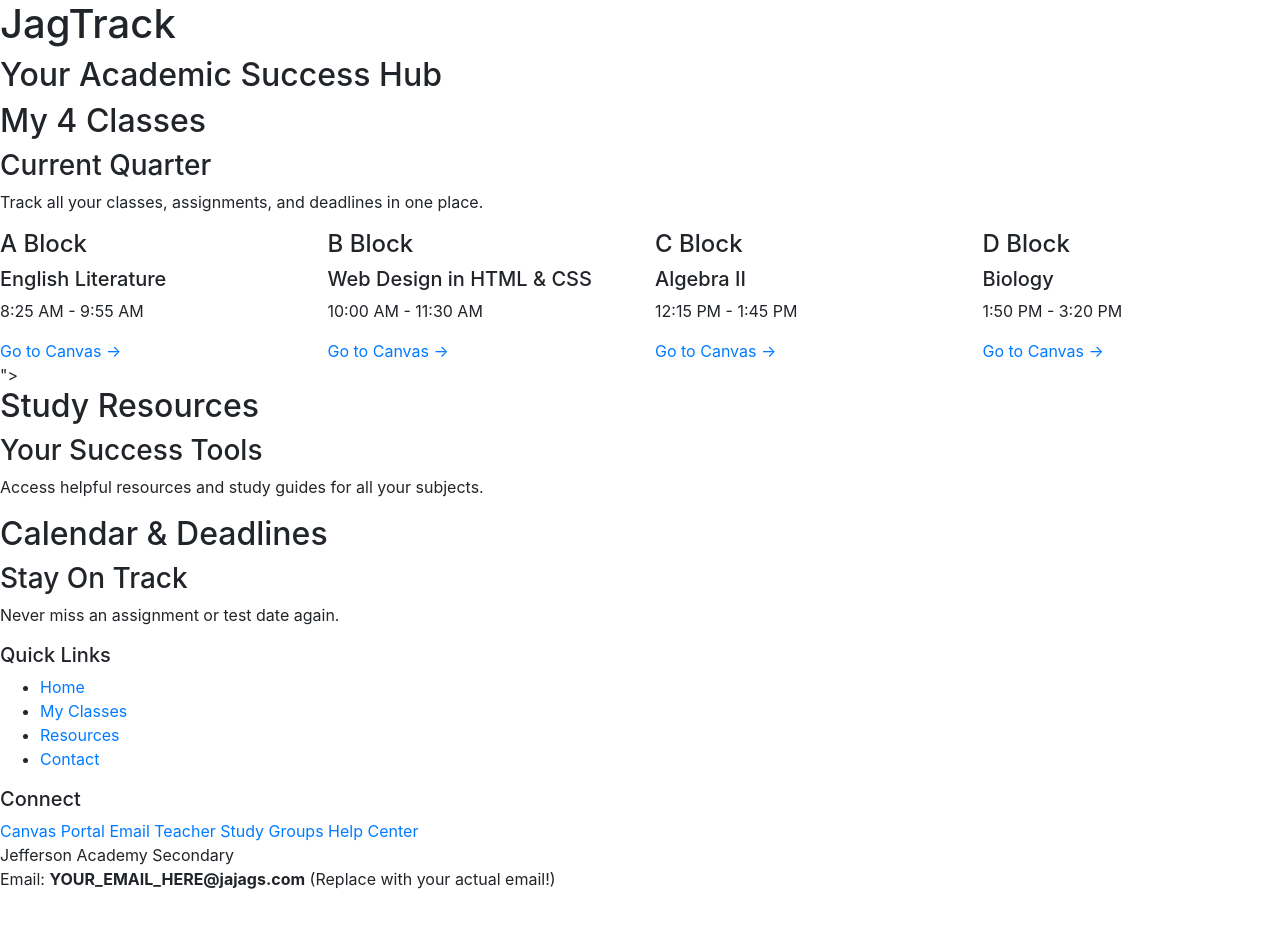
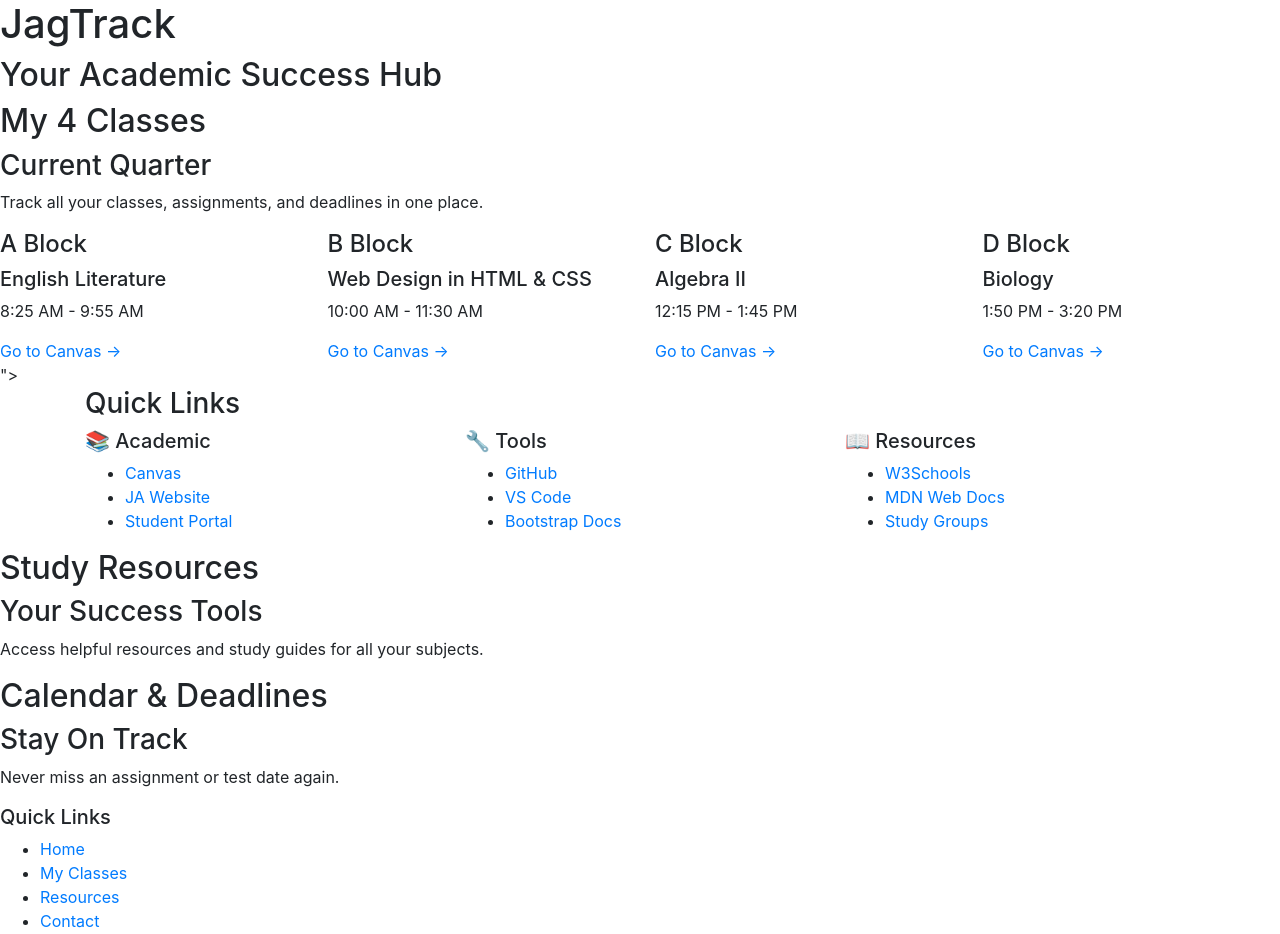
Before and after one commit to CarbonatedStrawberry/jagtrack, a website: page index.html in a window 1280 px wide. Shown: the top 934 px of the page. Before the commit the page ends 891 px from the top, so only its background shows below. Drawn offline with nearby package versions, Linux system fonts and the light colour scheme.

Commit message:
Checkpoint 2: Bootstrap Grid System and Quick Links complete

```diff
--- a/index.html
+++ b/index.html
@@ -65,7 +65,36 @@
   </div>
 </div>
 ">
-      <!-- Your Bootstrap grid schedule will go here -->
+      <div class="container">
+  <h3>Quick Links</h3>
+  <div class="row">
+      <div class="col-12 col-md-4">
+          <h5>📚 Academic</h5>
+          <ul>
+              <li><a href="https://jajags.instructure.com" target="_blank">Canvas</a></li>
+              <li><a href="https://secondary.jajags.com" target="_blank">JA Website</a></li>
+              <li><a href="#">Student Portal</a></li>
+          </ul>
+      </div>
+      <div class="col-12 col-md-4">
+          <h5>🔧 Tools</h5>
+          <ul>
+              <li><a href="https://github.com" target="_blank">GitHub</a></li>
+              <li><a href="https://code.visualstudio.com" target="_blank">VS Code</a></li>
+              <li><a href="https://getbootstrap.com/docs/4.5/" target="_blank">Bootstrap Docs</a></li>
+          </ul>
+      </div>
+      <div class="col-12 col-md-4">
+          <h5>📖 Resources</h5>
+          <ul>
+              <li><a href="https://www.w3schools.com" target="_blank">W3Schools</a></li>
+              <li><a href="https://developer.mozilla.org" target="_blank">MDN Web Docs</a></li>
+              <li><a href="#">Study Groups</a></li>
+          </ul>
+      </div>
+  </div>
+</div>
+
   </div>
 
 
```
